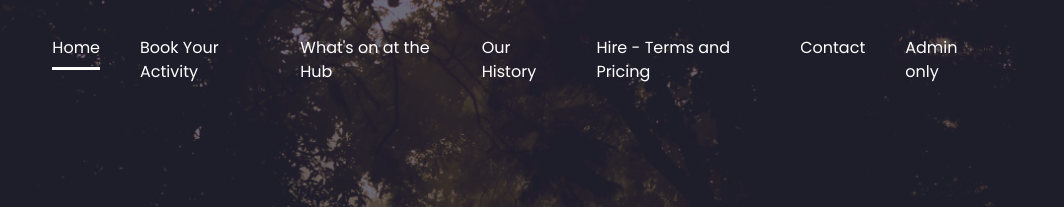
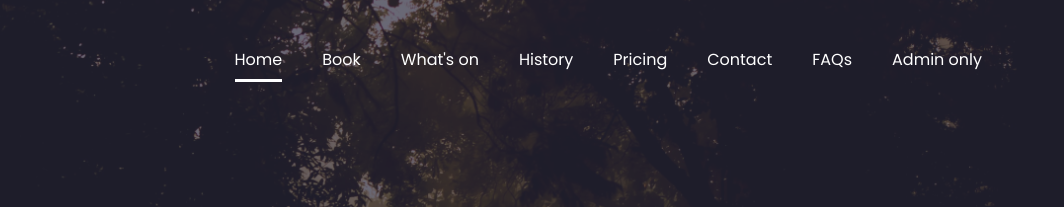
Before and after one commit to drmarkoconnor/fbh, an Eleventy site: page index.html in a window 1280 px wide. Shown: the top 207 px of the page, 216-1280 px from the left. Built offline with nearby package versions, Linux system fonts and the light colour scheme; Eleventy itself is replaced by a stand-in of ours; files that its build step writes are made by us from their sources.

Commit message:
links and home page nav changes

```diff
--- a/assets/scss/faq.scss
+++ b/assets/scss/faq.scss
@@ -14,3 +14,11 @@ li {
 .faqQ {
 	font-weight: bold;
 }
+a {
+	color: red;
+}
+
+a:hover {
+	text-decoration: overline;
+	font-size: larger;
+}
--- a/index.html
+++ b/index.html
@@ -89,16 +89,16 @@ description: "welcome to the Flax Bourton Hub - check out the activities going o
                                         <a class="page-scroll active" href="#home">Home</a>
                                     </li>
                                     <li class="nav-item">
-                                        <a  href="https://hallbookingonline.com/flaxbourton">Book Your Activity</a>
+                                        <a  href="https://hallbookingonline.com/flaxbourton">Book</a>
                                     </li>
                                     <li class="nav-item">
-                                        <a  href="/activities/">What's on at the Hub</a>
+                                        <a  href="/activities/">What's on</a>
                                     </li>
                                     <li class="nav-item">
-                                        <a class="page-scroll" href="#about">Our History</a>
+                                        <a class="page-scroll" href="#about">History</a>
                                     </li>
                                     <li class="nav-item">
-                                        <a class="page-scroll" href="#services">Hire - Terms and Pricing</a>
+                                        <a class="page-scroll" href="#services">Pricing</a>
                                     </li>
 
                                     <!-- <li class="nav-item">
@@ -107,6 +107,9 @@ description: "welcome to the Flax Bourton Hub - check out the activities going o
 
                                     <li class="nav-item">
                                         <a class="page-scroll" href="#contact">Contact</a>
+                                    </li>
+                                    <li class="nav-item">
+                                        <a  href="/info/">FAQs</a>
                                     </li>
                                     <li class="nav-item">
                                         <a href="https://hallbookingonline.com/admin/">Admin only</a>
@@ -544,14 +547,16 @@ The village has a strong record of promoting social events with many different a
     <!--====== FOOTER PART START ======-->
  <footer id="footer" class="footer_area">
         <div class="container">
-            <div class="footer_wrapper text-center d-lg-flex align-items-center justify-content-between">
-                <p class="credit">website by <a href="mailto:dr.mark.oconnor@googlemail.com" rel="nofollow">moc</a></p>
+            <div class="footer_wrapper text-center d-lg-flex align-items-left justify-content-between">
+                <p class="credit">website by <a href="mailto:dr.mark.oconnor@googlemail.com" rel="nofollow">moc</a></p> <p class="credit"><a href="https://hallbookingonline.com/admin/">Admin</a>
+                                    </p>
                 <div class="footer_social pt-15">
                     <ul>
                         <!-- <li><a href="#0"><i class="lni lni-facebook-original"></i></a></li> -->
                         <li><a href="https://twitter.com/FlaxHub"><i class="lni lni-twitter-original"></i></a></li>
                         <!-- <li><a href="#0"><i class="lni lni-instagram-original"></i></a></li>
                         <li><a href="#0"><i class="lni lni-linkedin-original"></i></a></li> -->
+
                     </ul>
                 </div>
 
```
Also changed, not shown: assets/scss/faq.css, 5 other files.
